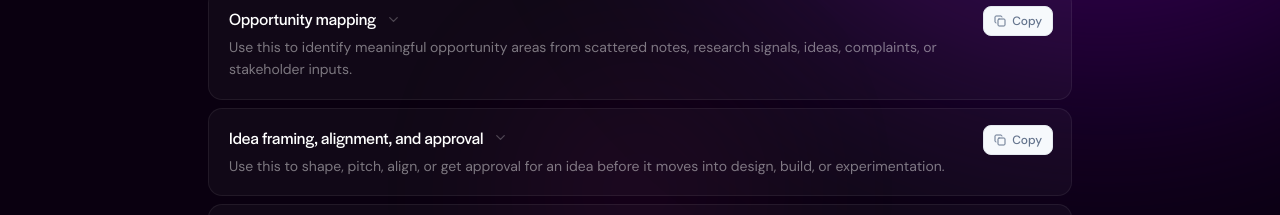
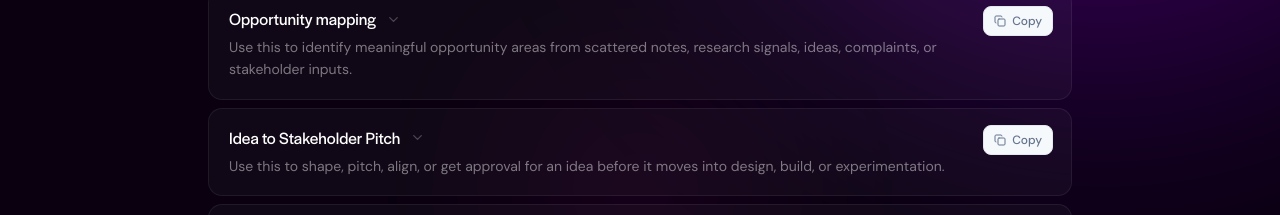
Before and after one commit to pavitsond-cyber/AI-Playbook, a Next.js app: page /prompts in a window 1280 px wide. Shown: the part 410-625 px from the top of the page. Built offline with nearby package versions, Linux system fonts and the light colour scheme; a web font is replaced by a local one.

Commit message:
Prompts: rename 'Idea framing, alignment, and approval' to 'Idea to Stakeholder Pitch'

```diff
--- a/app/(playbook)/prompts/page.tsx
+++ b/app/(playbook)/prompts/page.tsx
@@ -84,7 +84,7 @@ Opportunity → User problem → Evidence → Possible direction → Validation
   },
   {
     id: 'idea-framing-alignment-approval',
-    title: 'Idea framing, alignment, and approval',
+    title: 'Idea to Stakeholder Pitch',
     description: 'Use this to shape, pitch, align, or get approval for an idea before it moves into design, build, or experimentation.',
     template: `Act like a product partner helping turn an idea into a clear, approval-ready direction.
 
```
